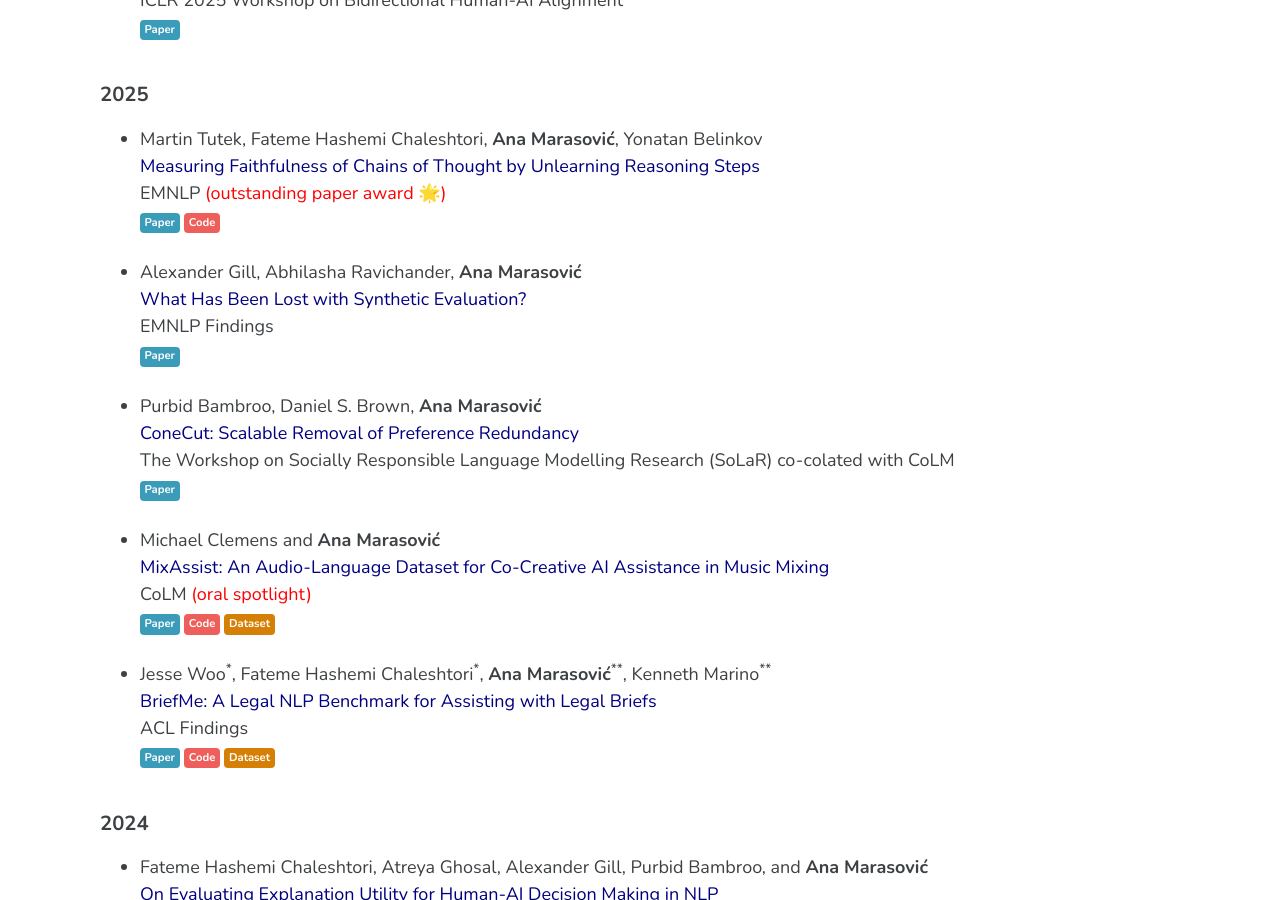
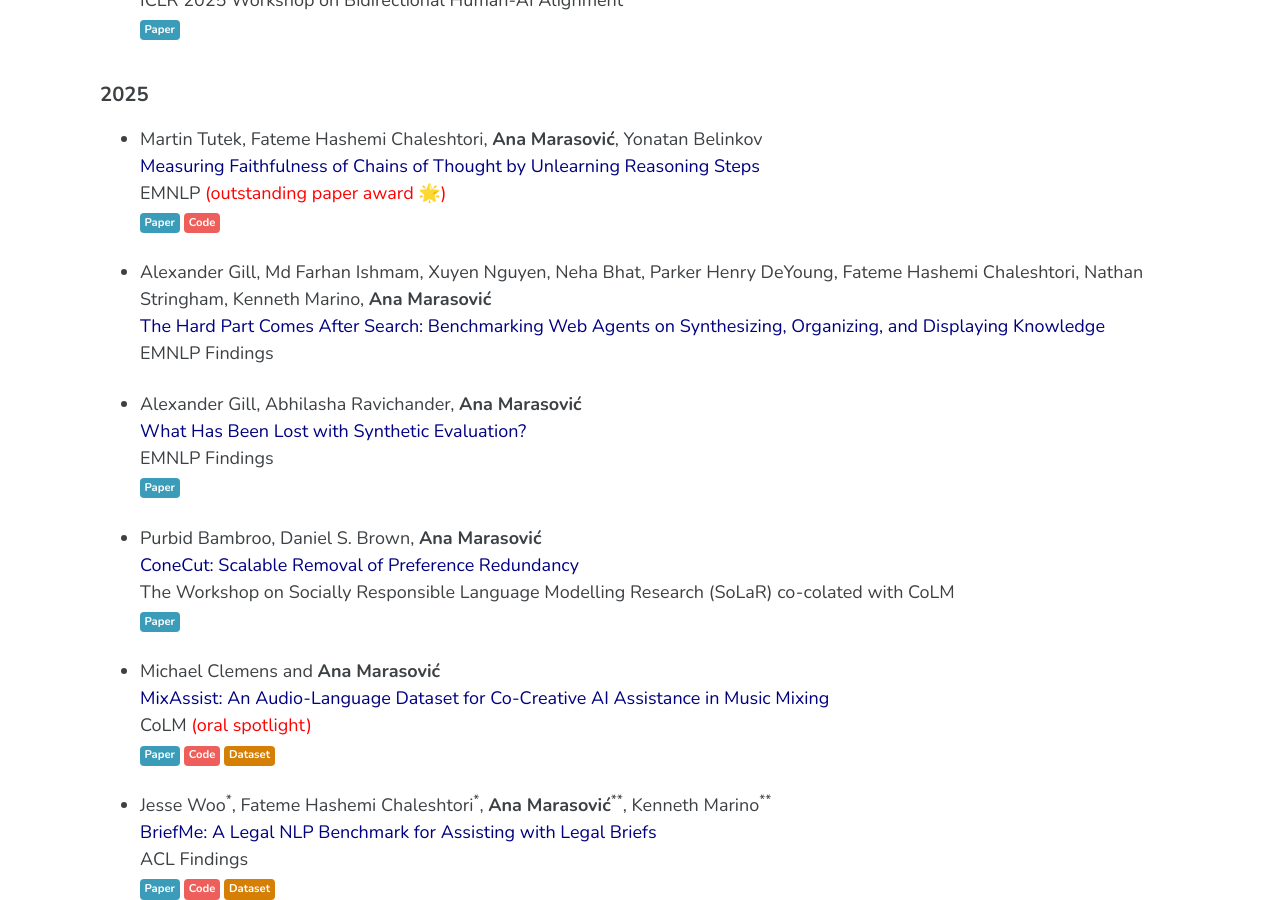
Before and after one commit to amarasovic/amarasovic.github.io, a Jekyll site: the page built from publications/index.md, in a window 1280 px wide and 900 px high, scrolled down 951 px. Built offline with Jekyll 4.4.1, drawn with Linux system fonts in a browser that asks for light colours; cached includes are drawn as plain includes; a script that is not in the unit is left out.

Commit message:
Add EMNLP Findings web-agents paper; tweak PhD recruiting wording

```diff
--- a/publications/index.md
+++ b/publications/index.md
@@ -40,6 +40,10 @@ ICLR 2025 Workshop on Bidirectional Human-AI Alignment
 <span style="color:navy">Measuring Faithfulness of Chains of Thought by Unlearning Reasoning Steps</span>
 EMNLP <span style="color:red">(outstanding paper award 🌟)</span>
 [Paper](https://arxiv.org/abs/2502.14829){: .btn .btn--info .btn--small} [Code](https://github.com/technion-cs-nlp/parametric-faithfulness){: .btn .btn--danger .btn--small}
+
+* Alexander Gill, Md Farhan Ishmam, Xuyen Nguyen, Neha Bhat, Parker Henry DeYoung, Fateme Hashemi Chaleshtori, Nathan Stringham, Kenneth Marino, **Ana Marasović**
+<span style="color:navy">The Hard Part Comes After Search: Benchmarking Web Agents on Synthesizing, Organizing, and Displaying Knowledge</span>
+EMNLP Findings
 
 * Alexander Gill, Abhilasha Ravichander, **Ana Marasović**
 <span style="color:navy">What Has Been Lost with Synthetic Evaluation?</span>
```
Also changed, not shown: index.md (+1 -1 lines).
